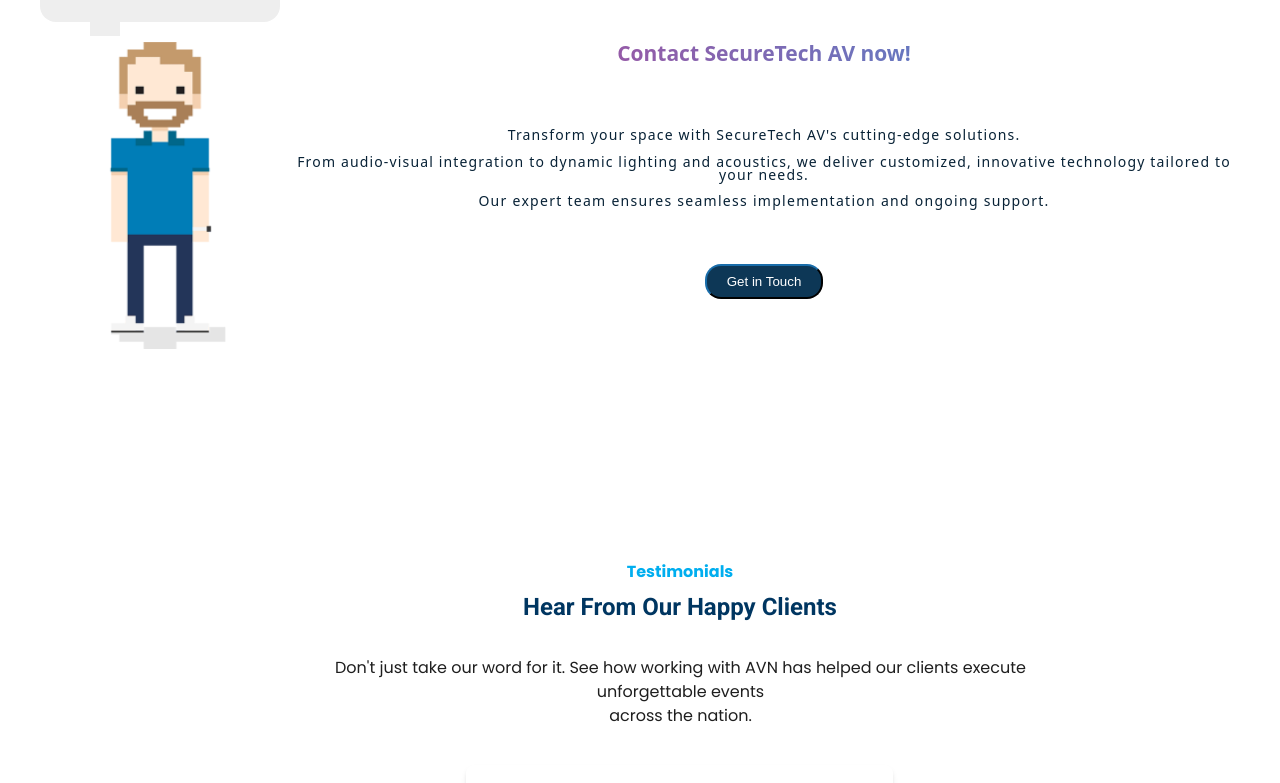
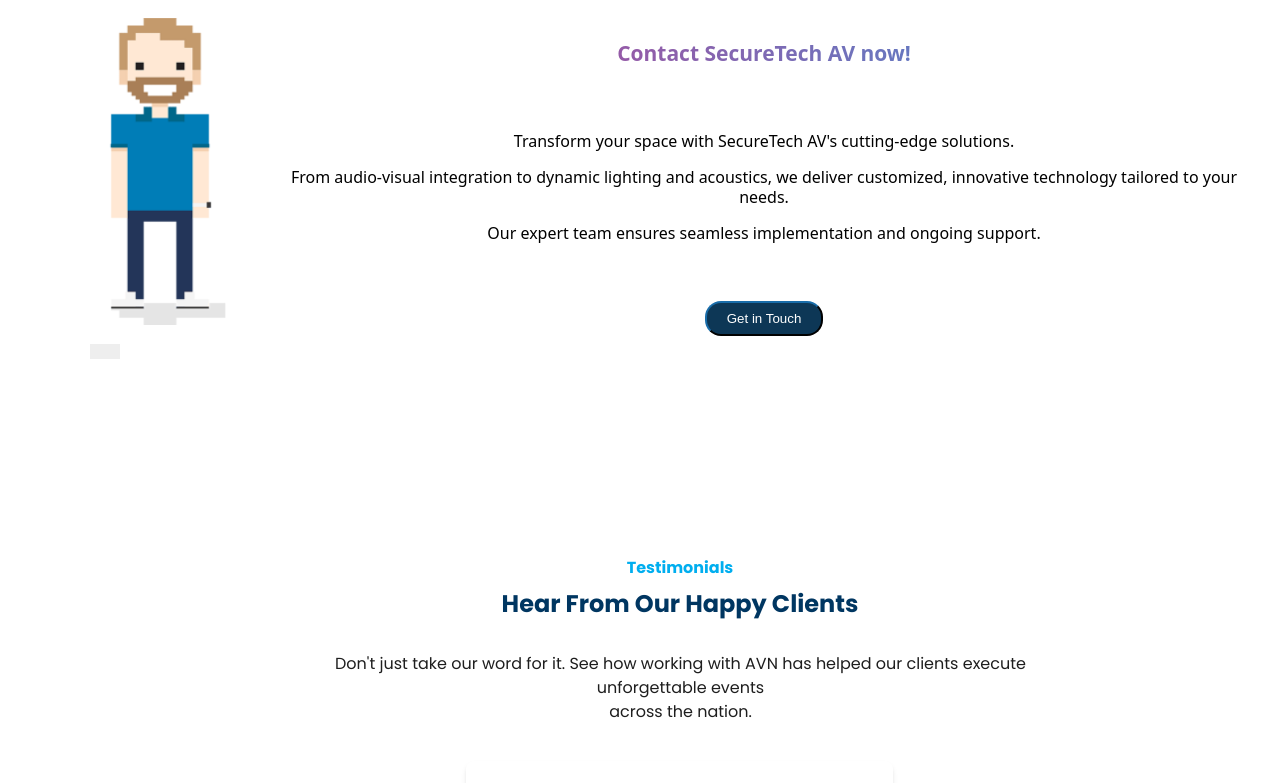
Before and after one commit to AshishBhardwaj01/securetech, a React (Vite) app: page / in a window 1280 px wide. Shown: the part 4137-4920 px from the top of the page. Built offline with nearby package versions, Linux system fonts and the light colour scheme; a web font is replaced by a local one.

Commit message:
"Updated styles and layout in ContactSecure and Review components"

```diff
--- a/src/components/contactsecure.jsx
+++ b/src/components/contactsecure.jsx
@@ -6,31 +6,32 @@
     <section className={`relative top-[1700.2px] xl:top-[500.2px] lg:top-[700.2px] w-full flex flex-col items-center justify-center gap-10 p-10 box-border text-center text-5xl text-darkslategray-200 font-sans lg:flex-col ${className}`}>
       <div className="flex flex-row items-start justify-start gap-2 py-[10px] lg:flex-col lg:items-center lg:justify-center lg:gap-5">
         <div className="flex flex-col 2xl:mt-[-80px] items-center justify-center 2xl:items-start 2xl:justify-start gap-5 lg:items-center lg:justify-center lg:gap-5">
-          <div className="w-60 rounded-2xl bg-whitesmoke flex flex-col items-start justify-start p-5 box-border relative shrink-0">
-            <h3 className="m-0 text-gray-400 font-poppins leading-tight text-lg lg:text-base 2xl:text-base xl:text-xl">
+          <div className="w-60 rounded-2xl bg-white flex flex-col items-start justify-start p-5 box-border relative shrink-0">
+            <h3 className="m-0 text-gray-400 font-poppins pb-4 leading-tight text-lg lg:text-base 2xl:text-base xl:text-xl">
               Ready to elevate your tech?
             </h3>
             <div className="h-[15px] w-[30px] absolute bottom-[-13.8px] left-[50px] box-border border-t-[15px] border-solid border-whitesmoke border-r-[15px] border-l-[15px]" />
-          </div>
+
           <img
             className="w-36 h-auto object-contain mx-auto lg:w-24 xl:w-28 2xl:w-36"
             loading="lazy"
             alt=""
             src="/scott2xpng@2x.png"
           />
+          </div>
         </div>
         <div className="flex-1 flex flex-col items-center justify-start gap-5 text-center text-gray-400 font-sans lg:text-xs xl:text-lg 2xl:text-sm ">
           <h1 className="self-stretch text-transparent bg-clip-text bg-gradient-to-r from-[#c83a8c] to-[#3498db] font-bold text-4xl leading-tight lg:text-2xl xl:text-3xl 2xl:text-4xl">
             Contact SecureTech AV now!
           </h1>
-          <div className="flex flex-col items-center justify-start gap-2.5">
-            <h2 className="text-gray-400 font-normal text-lg leading-tight lg:text-sm xl:text-base 2xl:text-sm 3xl:text-lg">
-              <p className="tracking-[0.09vw] leading-[01vw] sm:tracking-normal sm:leading-snug">
+          <div className="flex flex-col items-center justify-center gap-2.5">
+            <h2 className="text-black font-medium text-1vh leading-tight lg:text-sm xl:text-base 2xl:text-sm 3xl:text-lg">
+              <p className="text-base">
                 Transform your space with SecureTech AV's cutting-edge solutions.</p>
-                <p className="tracking-[0.09vw] leading-[01vw] sm:tracking-normal sm:leading-snug">
+                <p className="text-base">
                  From audio-visual integration to dynamic lighting and acoustics, we deliver customized, innovative technology tailored to your needs.
               </p>
-              <p className="tracking-[0.1vw] leading-[01vw] sm:tracking-normal sm:leading-snug">
+              <p className="text-base">
                 Our expert team ensures seamless implementation and ongoing support.
               </p>
             </h2>
--- a/src/components/review.jsx
+++ b/src/components/review.jsx
@@ -174,7 +174,7 @@
               Testimonials
             </h2>
           </div>
-          <h1 className="m-0 text-19xl leading-[45px] font-bold font-roboto text-darkslateblue">
+          <h1 className="m-0 text-19xl leading-[45px] font-bold font-poppins text-darkslateblue">
             Hear From Our Happy Clients
           </h1>
         </div>
```
